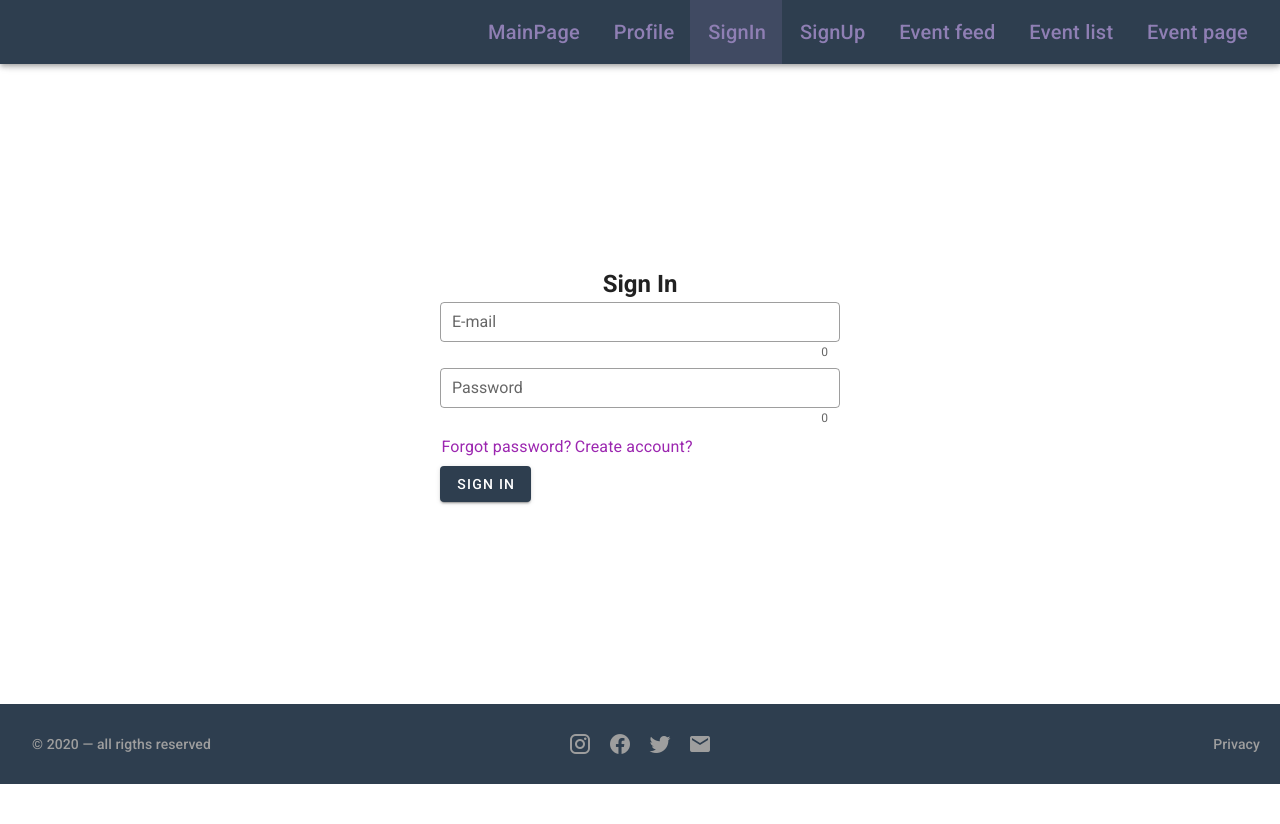
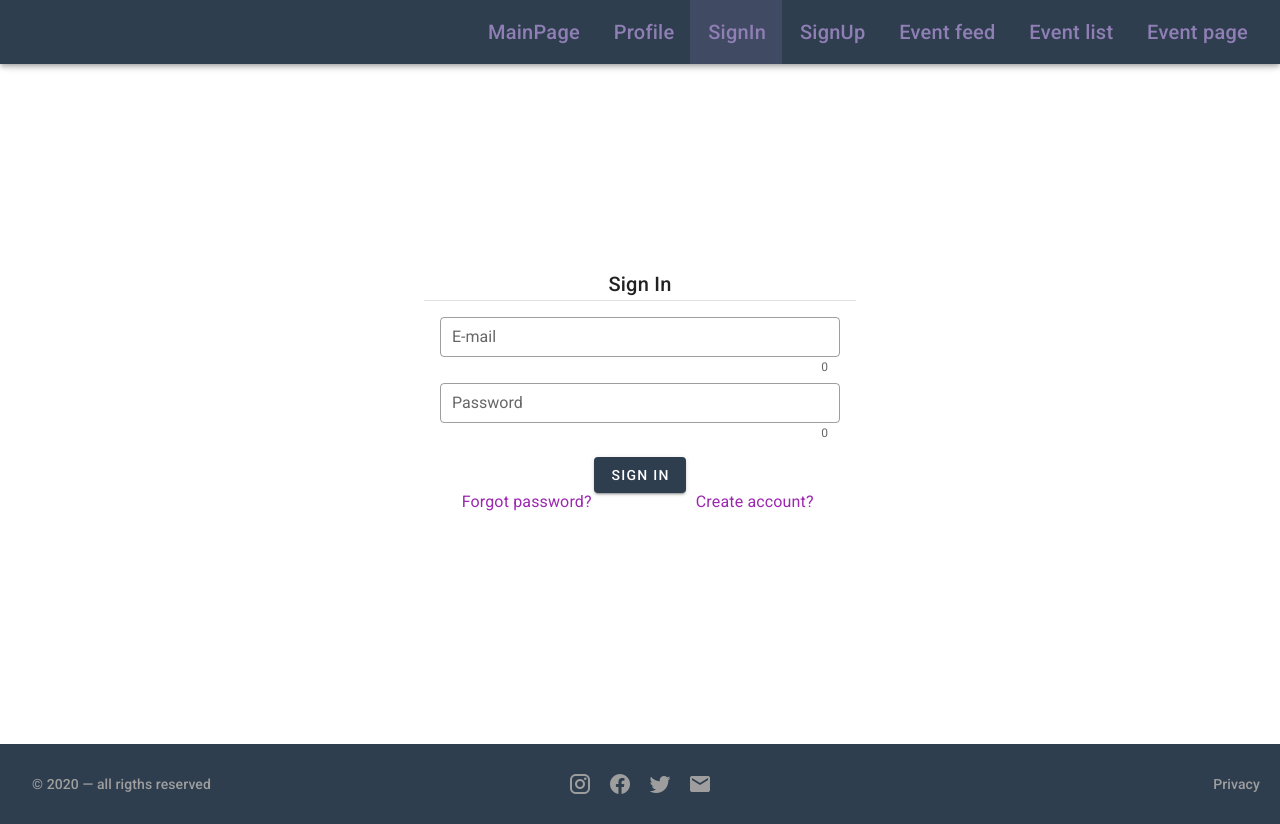
Before and after one commit to KamiMeow/EventBand, a Vue app: page /sign-in in a window 1280 px wide. Before the commit the page ends 800 px from the top, so only its background shows below. Built offline with nearby package versions, Linux system fonts and the light colour scheme; a web font is replaced by a local one.

Commit message:
SignIn + SignUp: API

```diff
--- a/src/components/base/FormBase.vue
+++ b/src/components/base/FormBase.vue
@@ -9,13 +9,6 @@
                 class="font-weight-regular"
                 :class="{ 'pa-4' : title }"
               >{{ title }}</span>
-            </slot>
-
-            <v-spacer />
-            <slot name="afterTitle">
-              <span class="caption secondary--text cursor--pointer change-form-button" @click="$emit('after-title-action')">
-                {{ afterTitle }}
-              </span>
             </slot>
           </v-layout>
 
@@ -43,6 +36,11 @@
       <v-card-actions>
         <slot name="actions"></slot>
       </v-card-actions>
+			<slot name="afterTitle">
+			<span class="caption secondary--text cursor--pointer change-form-button" @click="$emit('after-title-action')">
+				{{ afterTitle }}
+			</span>
+			</slot>
     </v-card>
   </form-validate>
 </template>
@@ -73,7 +71,7 @@ export default {
   methods: {
     hadleFailValidation(e) {
       this.$emit('fail-validation', e);
-      return this.error = 'Проверьте заполненность и корректность данных полей';
+      return this.error = 'Check whether these fields are filled in and correct';
     },
     handleSubmit(e) {
       this.$emit('submit', e);
--- a/src/components/layout/MainLayout/TheFooter.vue
+++ b/src/components/layout/MainLayout/TheFooter.vue
@@ -2,6 +2,8 @@
   <v-footer
     class="grey--text subtitle-2 px-2 vh--footer"
     color="primary"
+		absolute
+		app
   >
 		<v-col cols="3">
 			<span class="px-3">
--- a/src/components/layout/MainLayout/index.vue
+++ b/src/components/layout/MainLayout/index.vue
@@ -2,15 +2,15 @@
   <v-content class="pb-0">
     <the-toolbar />
 
-    <v-container fluid class="pa-0">
-      <v-layout fill-height justify-center>
+    <v-container fluid class="pa-0 mb-12 pb-12">
+      <v-layout fill-height justify-center class="mb-6">
         <v-slide-y-transition mode="out-in">
           <router-view />
         </v-slide-y-transition>
       </v-layout>
     </v-container>
 
-    <the-footer />
+    <the-footer/>
   </v-content>
 </template>
 
--- a/src/middleware/WebClient.js
+++ b/src/middleware/WebClient.js
@@ -31,17 +31,19 @@ class WebClient {
    */
   setInterceptors() {
     this.axios.interceptors.response.use(res => {
-      /// Постобработка усппешных запросов
+			/// Постобработка усппешных запросов
+			return res;
     }, error => {
       /// Постобработка не усппешных запросов
 
-      if ([401, 403].includes(error.data.status)) {
-        this.store.dispatch('unsetUserData');
-        setTimeout(() => {
-          this.router.replace({ name: "login" });
-        }, 0);
-      }
-      return Promise.reject(error);
+      // if ([401, 403].includes(error.data.status)) {
+      //   this.store.dispatch('unsetUserData');
+      //   setTimeout(() => {
+      //     this.router.replace({ name: "login" });
+      //   }, 0);
+			// }
+
+      return error.response;
     });
   }
 
--- a/src/middleware/services/UserService.js
+++ b/src/middleware/services/UserService.js
@@ -5,7 +5,7 @@ export default {
 		return this.apiClient.post('login', { email, password });
 	},
 
-	signUp ( email, nickname,  ) {
-		return this.apiClient.post('register', {});
+	signUp ( user ) {
+		return this.apiClient.post('register', { ...user });
 	},
 }
--- a/src/store/index.js
+++ b/src/store/index.js
@@ -41,7 +41,7 @@ const initialState = () => ({
         case 'phone':
           return v => (v + '').length === 18 || message;
 				case 'password':
-					return v => (v + '').length >= 6 || message;
+					return v => (v + '').length >= 3 || message;
 				case 'nickname':
 					return v => (v + '').length >= 3 || message;
 				case 'surname':
--- a/src/store/modules/auth.js
+++ b/src/store/modules/auth.js
@@ -35,11 +35,13 @@ export const mutations = {
 
 export const actions = {
 	async signIn({ commit }, { email, password } ) {
-		const { user } = (await UserService.signIn( email, password )).data;
-		commit('SIGN_IN', user);
+		const { user, message = null } = (await UserService.signIn( email, password )).data;
+		return message ? { message } : commit('SIGN_IN', user);
 	},
 
-	async signUp({ commit }, { email, nickname, surname, name, password } ) {
+	async signUp({ commit }, userInfo ) {
+		const { user, message = null} = (await UserService.signUp( userInfo )).data;
+		return message ? { message } : commit('SIGN_IN', user);
 	},
 
 
--- a/src/views/unlogged/EventList/EventItem.vue
+++ b/src/views/unlogged/EventList/EventItem.vue
@@ -1,7 +1,6 @@
 <template>
 	<v-card
 		class="pa-2 my-2 d-inline-block"
-		style="max-width: 65vw; min-width: 65vw"
 		color="secondary"
 		elevation="0"
 		tile
@@ -25,30 +24,36 @@
 				</v-flex>
 				<v-flex
 					xl2 lg2
-					style="max-height: 130px; overflow-y: auto;"
 				>
-					<v-layout
-						class="d-flex flex-column"
-						style="">
+					<v-layout wrap >
+						<v-flex xs12 class="white--text mt-n4">
+							Tags
+						</v-flex>
+						<v-flex
+							style="overflow-y: auto; max-height: 130px;"
+							shrink
+						>
 							<v-chip
 								v-for="tag in tags"
 								:key="tag.text"
 								color="primary"
-							class="my-1"
+								class="my-1 mr-1"
 								small
 							>
 								<v-icon
+									v-text="tag.icon"
+									small
 									left
-								v-text="tag.icon"
 								></v-icon>
 								{{ tag.text }}
 							</v-chip>
+						</v-flex>
 					</v-layout>
 				</v-flex>
-				<v-flex xl2 lg2 class="px-2 pt-1 white--text">
+				<v-flex xl2 lg2 class="pl-4 px-2 pt-1 white--text">
 					<p> Price:  {{ price }} $ </p>
 					<p> Participants: {{ currentParticipantsAmount }} / {{ maxParticipantsAmount }} </p>
-					<p> Date: <v-btn class="white--text" text v-text="date" /> Time: <v-btn class="white--text" text v-text="time" /> </p>
+					<div> Date: <v-btn class="white--text" text v-text="date" /> </div> <div> Time: <v-btn class="white--text" text v-text="time" /> </div>
 				</v-flex>
 				<v-flex xl3 lg3>
 					<v-card-actions>
@@ -155,8 +160,8 @@ export default {
 </script>
 
 <style lang="scss" scoped>
-	::-webkit-scrollbar {
-    width: 0px;
-    background: transparent;
-	}
+	// ::-webkit-scrollbar {
+  //   width: 0px;
+  //   background: transparent;
+	// }
 </style>
--- a/src/views/unlogged/EventList/index.vue
+++ b/src/views/unlogged/EventList/index.vue
@@ -4,27 +4,31 @@
 		fluid
 	>
 		<v-layout
+			style="height: 90vh; max-height: 90vh;"
 			wrap
-		style="height: 90vh; max-height: 90vh;"
 		>
-		<v-flex lg9 md8 sm12 xs12
-			color="secondary">
+			<v-flex
+				color="secondary"
+				lg9 md8 sm12 xs12
+			>
 				<ya-map/>
 			</v-flex>
-		<v-flex
-			style="height: 90vh; max-height: 90vh;"
-			lg3 md4 sm12 xs12>
+			<v-flex lg3 md4 sm12 xs12 >
 				<filters/>
 			</v-flex>
 		</v-layout>
 		<v-layout
-		style="height: 85vh; max-height: 85vh; overflow-y: auto; width: 80vw;"
-		class="my-8 d-flex flex-column align-center custom-elevation px-10 align-self-center"
+			class="my-8"
+			justify-center
+			wrap
 		>
-		<event-item
+			<v-flex
+				xs12 sm10 md9
 				v-for="i in 5"
 				:key="i"
-		/>
+			>
+				<event-item/>
+			</v-flex>
 		</v-layout>
 	</v-container>
 </template>
@@ -47,8 +51,8 @@ export default {
 </script>
 
 <style lang="scss" scoped>
-	::-webkit-scrollbar {
-    width: 0px;
-    background: transparent;
-	}
+	// ::-webkit-scrollbar {
+  //   width: 0px;
+  //   background: transparent;
+	// }
 </style>
--- a/src/views/unlogged/SignIn.vue
+++ b/src/views/unlogged/SignIn.vue
@@ -4,13 +4,52 @@
 		style="height: 80vh;"
 		fluid
 	>
-		<v-form
-			v-model="valid"
-			class="width-l"
-			ref="form"
-			@submit.prevent="signIn"
+		<form-base
+			@submit="signIn"
+			ref="signInForm"
 		>
-			<h2 align="center"> Sign In </h2>
+			<template v-slot:title>
+				<v-row>
+					<v-col cols="12" align="center"> {{ formTitle }} </v-col>
+				</v-row>
+			</template>
+			<template v-slot:afterTitle>
+				<v-row class="d-flex justify-center">
+					<v-col cols="6" align="center" class="null-indents">
+						<v-btn
+							to="/reset-password"
+							class="text-none subtitle-1 purple--text pa-0"
+							align="center"
+							elevation="0"
+							rounded
+							x-small
+							tile
+							text
+						> Forgot password? </v-btn>
+					</v-col>
+					<v-col cols="6" align="center" class="null-indents">
+						<v-btn
+							to="/sign-up"
+							class="text-none subtitle-1 purple--text pa-0"
+							elevation="0"
+							rounded
+							x-small
+							tile
+							text
+						> Create account? </v-btn>
+					</v-col>
+				</v-row>
+			</template>
+			<template v-slot:actions>
+				<v-row class="null-indents">
+					<v-col cols="12" align="center" class="null-indents" >
+						<v-btn
+							color="primary"
+							type="submit"
+						> SIGN IN </v-btn>
+					</v-col>
+				</v-row>
+			</template>
 			<v-text-field
 				v-model="email"
 				:rules="[rules.email, rules.required]"
@@ -36,63 +75,41 @@
 				counter
 				dense
 			/>
-			<v-row class="null-indents d-flex justify-start">
-				<v-col cols="4" class="null-indents">
-					<v-btn
-						to="/reset-password"
-						class="text-none subtitle-1 purple--text pa-0"
-						elevation="0"
-						rounded
-						x-small
-						tile
-						text
-					> Forgot password? </v-btn>
-				</v-col>
-				<v-col cols="6" class="null-indents">
-					<v-btn
-						to="/sign-up"
-						class="text-none subtitle-1 purple--text pa-0"
-						elevation="0"
-						rounded
-						x-small
-						tile
-						text
-					> Create account? </v-btn>
-				</v-col>
-				<v-col cols="12" class="null-indents mt-2" >
-					<v-btn
-						color="primary"
-						type="submit"
-					> SIGN IN </v-btn>
-				</v-col>
-			</v-row>
-		</v-form>
+
+		</form-base>
 	</v-container>
 </template>
 
 <script>
+import FormBase from '@/components/base/FormBase';
 
 export default {
+	name: 'SignIn',
+
+	components: {
+		FormBase,
+	},
+
 	data() {
 		return {
 			email: '',
 			password: '',
-			valid: false,
+			formTitle: 'Sign In',
 		}
 	},
+
 	methods: {
 		async signIn() {
-			if ( !this.$refs.form.validate() ) return;
-
 			console.log(this.email);
 			console.log(this.password);
 
 			let resp = await this.$store.dispatch('auth/signIn', {
 				password: this.password,
 				email: this.email,
-			});
+			}) || {};
 
-		}
+			return resp.message ? this.$refs.signInForm.setError(resp.message) : this.$router.replace('/');
+		},
 	},
 
 
```
Also changed, not shown: src/views/unlogged/SignUp.vue (+42 -20 lines). Lines whose indentation alone changed are shown as unchanged.
